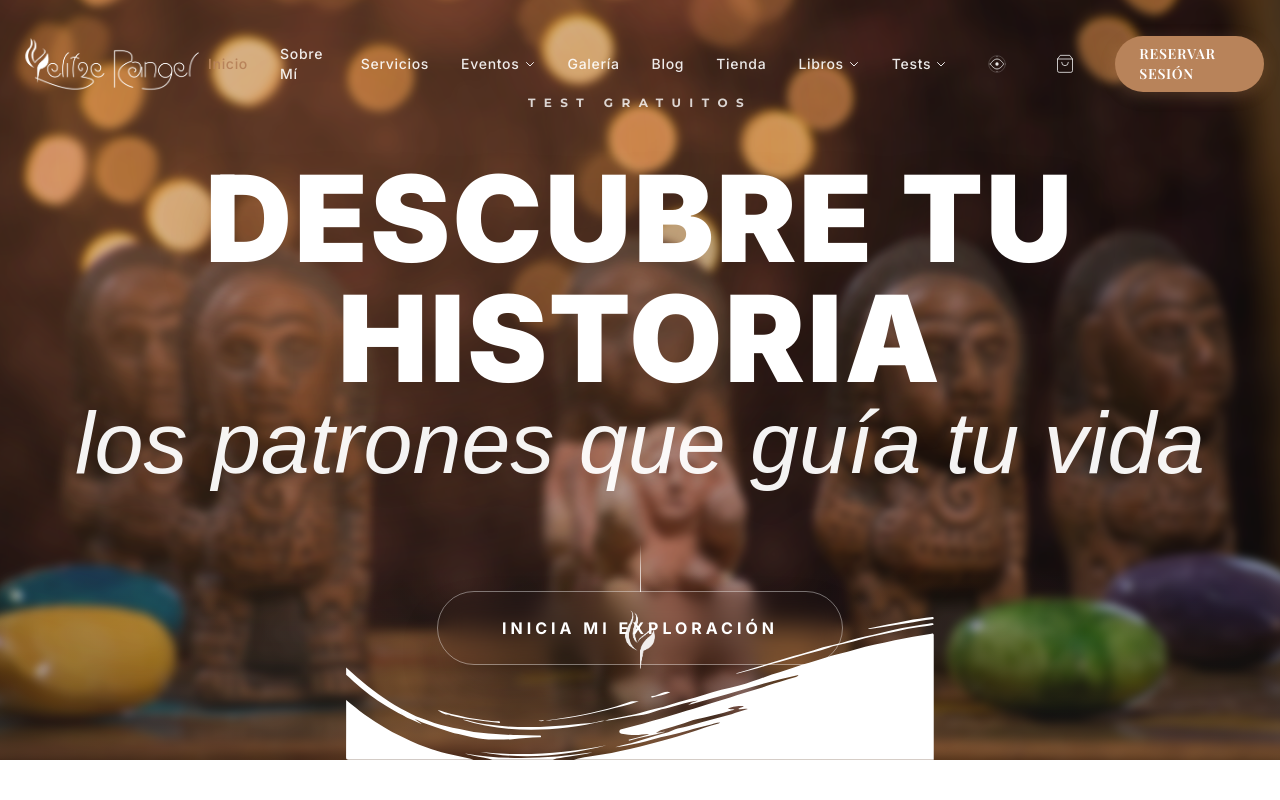
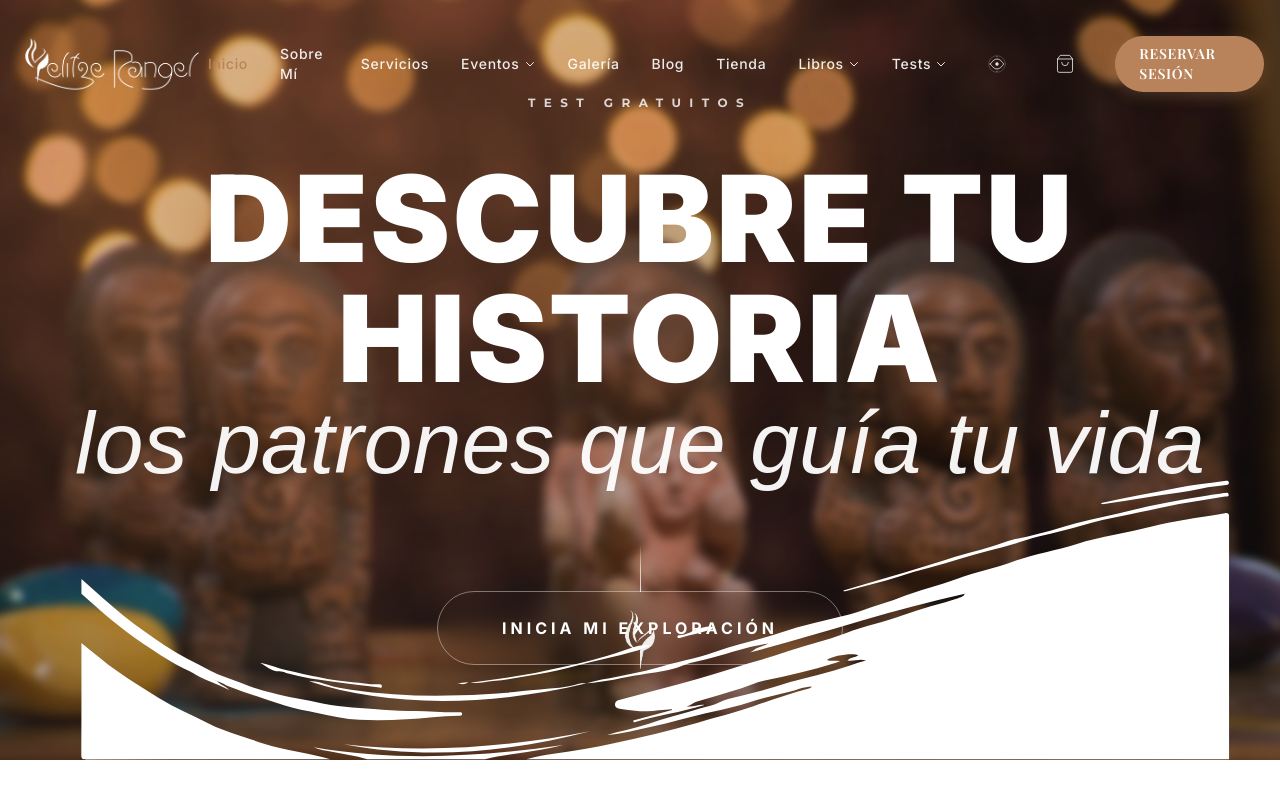
Before and after one commit to yelitzerangeloficialweb-max/yelitze-rangel-web, a Next.js app: page / in a window 1280 px wide. Shown: the top 800 px of the page. Built offline with nearby package versions, Linux system fonts and the light colour scheme; a web font is replaced by a local one.

Commit message:
fix: adjust Hero brush scaling to cover section width

```diff
--- a/components/home/NewHero.tsx
+++ b/components/home/NewHero.tsx
@@ -83,9 +83,9 @@ export default function NewHero() {
 
 
             {/* Organic Bottom Divider - WHITE BRUSH */}
-            <div className="absolute bottom-0 left-0 right-0 z-30 pointer-events-none h-32 md:h-64">
+            <div className="absolute bottom-0 left-0 right-0 z-30 pointer-events-none h-48 md:h-[500px] overflow-hidden">
                 <div
-                    className="w-full h-full"
+                    className="w-[160%] h-full -translate-x-[18%]"
                     style={{
                         maskImage: 'url(/images/home_redesign/hero.svg)',
                         WebkitMaskImage: 'url(/images/home_redesign/hero.svg)',
```
